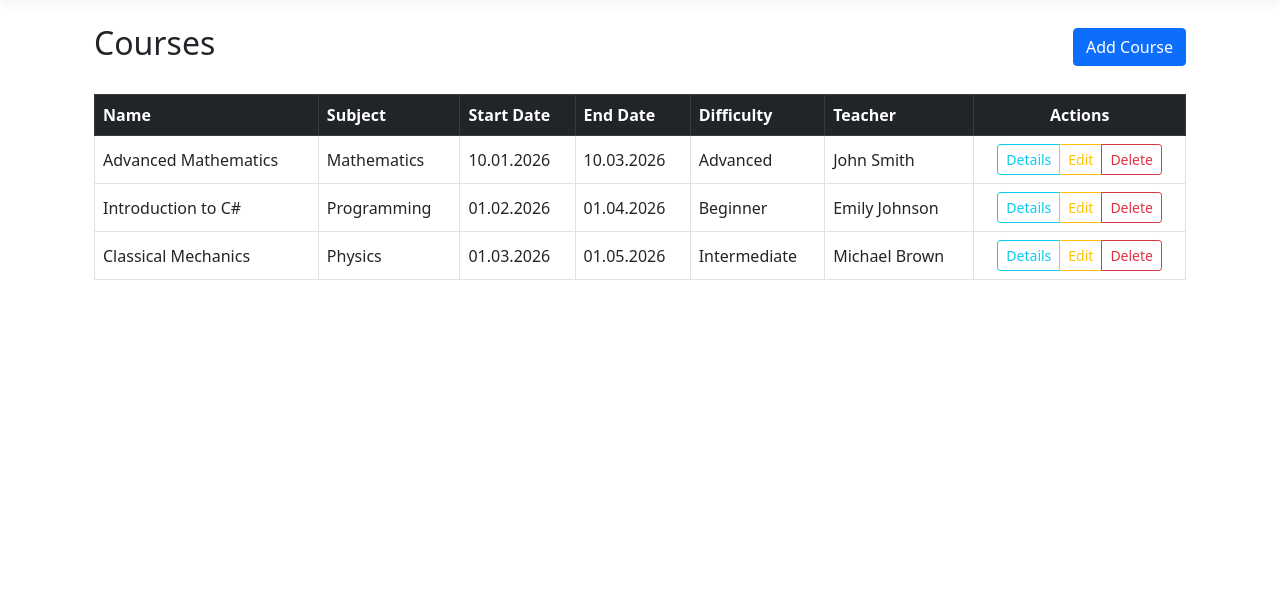
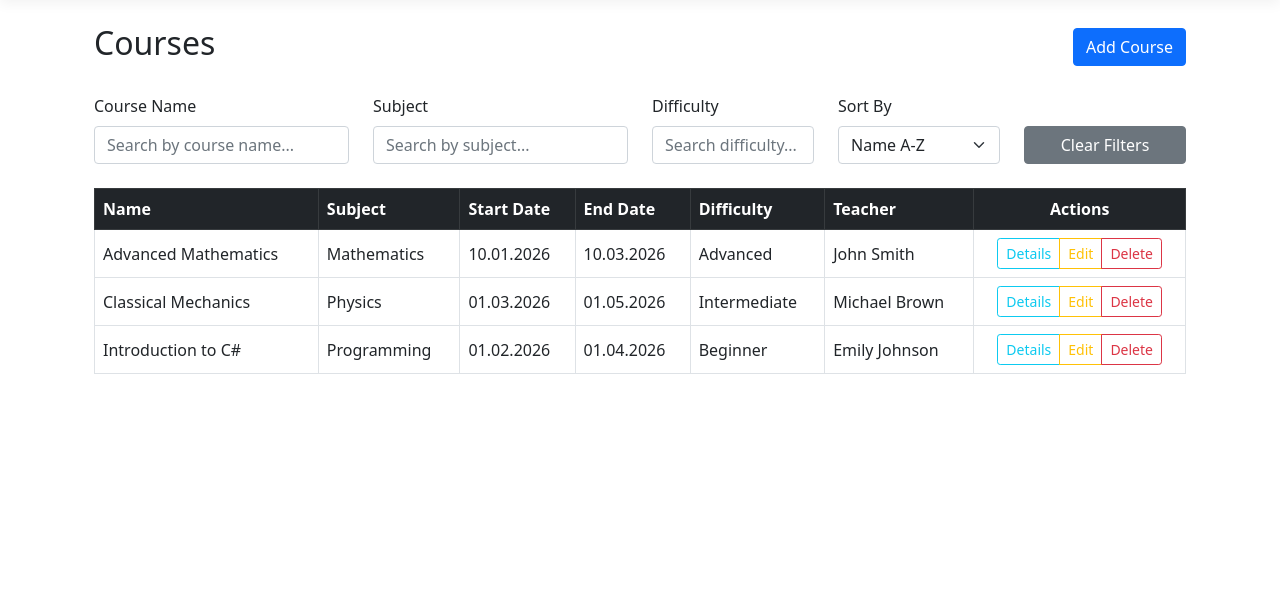
Before and after one commit to Cvet0mir/Coursey, an ASP.NET Core app: page /Course in a window 1280 px wide. Shown: the part 57-671 px from the top of the page. Run offline with ASP.NET Core 8, Linux system fonts and the light colour scheme; style sheets or scripts are compiled from the project's sources.

Commit message:
Added  the dynamic filtering/sorting of the courses

```diff
--- a/Coursey/Controllers/CourseController.cs
+++ b/Coursey/Controllers/CourseController.cs
@@ -20,6 +20,22 @@ namespace Coursey.Controllers
             return View(courses);
         }
 
+        [HttpGet]
+        public async Task<IActionResult> GetFilteredCourses(
+            [FromQuery] string? search = null,
+            [FromQuery] string? subject = null,
+            [FromQuery] string? difficulty = null,
+            [FromQuery] string? sortOrder = null)
+        {
+            var courses = await _courseService.GetFilteredAsync(
+                search,
+                subject,
+                difficulty,
+                sortOrder);
+
+            return Json(courses);
+        }
+
         public async Task<IActionResult> Details(int id)
         {
             var course = await _courseService.GetDetailsAsync(id);
@@ -28,6 +44,7 @@ namespace Coursey.Controllers
             {
                 return NotFound();
             }
+
             return View(course);
         }
 
@@ -126,7 +143,6 @@ namespace Coursey.Controllers
             try
             {
                 await _courseService.DeleteAsync(id);
-
                 return RedirectToAction(nameof(Index));
             }
             catch (InvalidOperationException)
--- a/Coursey/Views/Course/Index.cshtml
+++ b/Coursey/Views/Course/Index.cshtml
@@ -15,8 +15,52 @@
         </a>
     </div>
 
-    @if (Model.Any())
-    {
+    <div class="row mb-4">
+
+        <div class="col-md-3">
+            <label for="search" class="form-label">Course Name</label>
+            <input type="text"
+                   id="search"
+                   class="form-control"
+                   placeholder="Search by course name..." />
+        </div>
+
+        <div class="col-md-3">
+            <label for="subject" class="form-label">Subject</label>
+            <input type="text"
+                   id="subject"
+                   class="form-control"
+                   placeholder="Search by subject..." />
+        </div>
+
+        <div class="col-md-2">
+            <label for="difficulty" class="form-label">Difficulty</label>
+            <input type="text"
+                   id="difficulty"
+                   class="form-control"
+                   placeholder="Search difficulty..." />
+        </div>
+
+        <div class="col-md-2">
+            <label for="sortOrder" class="form-label">Sort By</label>
+            <select id="sortOrder" class="form-select">
+                <option value="name_asc">Name A-Z</option>
+                <option value="name_desc">Name Z-A</option>
+                <option value="start_date">Start Date</option>
+                <option value="difficulty">Difficulty</option>
+            </select>
+        </div>
+
+        <div class="col-md-2 d-flex align-items-end">
+            <button type="button"
+                    id="clearFilters"
+                    class="btn btn-secondary w-100">
+                Clear Filters
+            </button>
+        </div>
+
+    </div>
+
     <div class="table-responsive">
         <table class="table table-hover table-bordered align-middle">
 
@@ -32,7 +76,14 @@
                 </tr>
             </thead>
 
-                <tbody>
+            <tbody id="coursesTable"
+                   data-url="@Url.Action("GetFilteredCourses", "Course")"
+                   data-details-url="@Url.Action("Details", "Course", new { id = "__id__" })"
+                   data-edit-url="@Url.Action("Edit", "Course", new { id = "__id__" })"
+                   data-delete-url="@Url.Action("Delete", "Course", new { id = "__id__" })">
+
+                @if (Model.Any())
+                {
                     @foreach (var course in Model)
                     {
                         <tr>
@@ -68,16 +119,23 @@
                             </td>
                         </tr>
                     }
+                }
+                else
+                {
+                    <tr>
+                        <td colspan="7" class="text-center">
+                            No courses were found.
+                        </td>
+                    </tr>
+                }
+
             </tbody>
 
         </table>
     </div>
-    }
-    else
-    {
-        <div class="alert alert-info">
-            No courses were found.
-        </div>
-    }
 
 </div>
+
+@section Scripts {
+    <script src="~/js/courses.js" asp-append-version="true"></script>
+}
--- a/Coursey/appsettings.json
+++ b/Coursey/appsettings.json
@@ -7,6 +7,6 @@
   },
   "AllowedHosts": "*",
   "ConnectionStrings": {
-    "DefaultConnection": "Server=(localdb)\\mssqllocaldb;Database=CourseyDb;Trusted_Connection=True;TrustServerCertificate=True;"
+    "DefaultConnection": "Server=STUDENT14\\SQLEXPRESS;Database=CourseyDb;Trusted_Connection=True;TrustServerCertificate=True;"
   }
 }
--- /dev/null
+++ b/Coursey/wwwroot/js/courses.js
@@ -0,0 +1,212 @@
+
+document.addEventListener("DOMContentLoaded", function () {
+
+    const searchInput = document.getElementById("search");
+    const subjectInput = document.getElementById("subject");
+    const difficultyInput = document.getElementById("difficulty");
+    const sortOrder = document.getElementById("sortOrder");
+    const coursesTable = document.getElementById("coursesTable");
+    const clearFilters = document.getElementById("clearFilters");
+
+    const url = coursesTable.dataset.url;
+
+    const detailsUrl = coursesTable.dataset.detailsUrl;
+    const editUrl = coursesTable.dataset.editUrl;
+    const deleteUrl = coursesTable.dataset.deleteUrl;
+
+    let debounceTimer;
+    let currentController = null;
+
+    function formatDate(date) {
+
+        if (!date) {
+            return "";
+        }
+
+        const parts = date.split("-");
+
+        if (parts.length !== 3) {
+            return date;
+        }
+
+        return `${parts[2]}.${parts[1]}.${parts[0]}`;
+    }
+
+    function createActionLink(text, url, className) {
+
+        const link = document.createElement("a");
+
+        link.href = url.replace("__id__", encodeURIComponent(arguments[3]));
+        link.textContent = text;
+        link.className = className;
+
+        return link;
+    }
+
+    function renderCourses(courses) {
+
+        coursesTable.innerHTML = "";
+
+        if (!courses || courses.length === 0) {
+
+            const row = document.createElement("tr");
+            const cell = document.createElement("td");
+
+            cell.colSpan = 7;
+            cell.className = "text-center";
+            cell.textContent = "No courses were found.";
+
+            row.appendChild(cell);
+            coursesTable.appendChild(row);
+
+            return;
+        }
+
+        courses.forEach(course => {
+
+            const id = course.id ?? course.Id;
+            const name = course.name ?? course.Name;
+            const subject = course.subject ?? course.Subject;
+            const startDate = course.startDate ?? course.StartDate;
+            const endDate = course.endDate ?? course.EndDate;
+            const difficulty = course.difficulty ?? course.Difficulty;
+            const teacherName = course.teacherName ?? course.TeacherName;
+
+            const row = document.createElement("tr");
+
+            const nameCell = document.createElement("td");
+            nameCell.textContent = name ?? "";
+
+            const subjectCell = document.createElement("td");
+            subjectCell.textContent = subject ?? "";
+
+            const startDateCell = document.createElement("td");
+            startDateCell.textContent = formatDate(startDate);
+
+            const endDateCell = document.createElement("td");
+            endDateCell.textContent = formatDate(endDate);
+
+            const difficultyCell = document.createElement("td");
+            difficultyCell.textContent = difficulty || "Not specified";
+
+            const teacherCell = document.createElement("td");
+            teacherCell.textContent = teacherName ?? "";
+
+            const actionsCell = document.createElement("td");
+            actionsCell.className = "text-center";
+
+            const buttonGroup = document.createElement("div");
+            buttonGroup.className = "btn-group";
+            buttonGroup.setAttribute("role", "group");
+
+            const detailsLink = createActionLink(
+                "Details",
+                detailsUrl,
+                "btn btn-sm btn-outline-info",
+                id
+            );
+
+            const editLink = createActionLink(
+                "Edit",
+                editUrl,
+                "btn btn-sm btn-outline-warning",
+                id
+            );
+
+            const deleteLink = createActionLink(
+                "Delete",
+                deleteUrl,
+                "btn btn-sm btn-outline-danger",
+                id
+            );
+
+            buttonGroup.append(
+                detailsLink,
+                editLink,
+                deleteLink
+            );
+
+            actionsCell.appendChild(buttonGroup);
+
+            row.append(
+                nameCell,
+                subjectCell,
+                startDateCell,
+                endDateCell,
+                difficultyCell,
+                teacherCell,
+                actionsCell
+            );
+
+            coursesTable.appendChild(row);
+        });
+    }
+
+    async function filterCourses() {
+
+        clearTimeout(debounceTimer);
+
+        if (currentController) {
+            currentController.abort();
+        }
+
+        currentController = new AbortController();
+
+        const params = new URLSearchParams({
+            search: searchInput.value,
+            subject: subjectInput.value,
+            difficulty: difficultyInput.value,
+            sortOrder: sortOrder.value
+        });
+
+        try {
+
+            const response = await fetch(
+                `${url}?${params.toString()}`,
+                {
+                    signal: currentController.signal
+                }
+            );
+
+            if (!response.ok) {
+                throw new Error(`HTTP Error: ${response.status}`);
+            }
+
+            const courses = await response.json();
+
+            renderCourses(courses);
+
+        } catch (error) {
+
+            if (error.name !== "AbortError") {
+                console.error("Error filtering courses:", error);
+            }
+        }
+    }
+
+    function debounceFilter() {
+
+        clearTimeout(debounceTimer);
+
+        debounceTimer = setTimeout(() => {
+            filterCourses();
+        }, 300);
+    }
+
+    searchInput.addEventListener("input", debounceFilter);
+    subjectInput.addEventListener("input", debounceFilter);
+    difficultyInput.addEventListener("input", debounceFilter);
+
+    sortOrder.addEventListener("change", filterCourses);
+
+    clearFilters.addEventListener("click", function () {
+
+        searchInput.value = "";
+        subjectInput.value = "";
+        difficultyInput.value = "";
+        sortOrder.value = "name_asc";
+
+        filterCourses();
+    });
+
+});
```
Also changed, not shown: Coursey.Core/Interfaces/ICourseService.cs (+6 -3 lines), Coursey.Core/Services/CourseService.cs (+74 -8 lines). Lines whose indentation alone changed are shown as unchanged.
